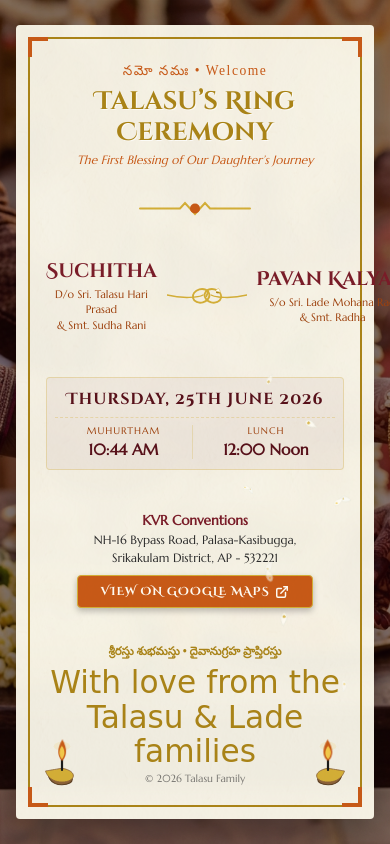
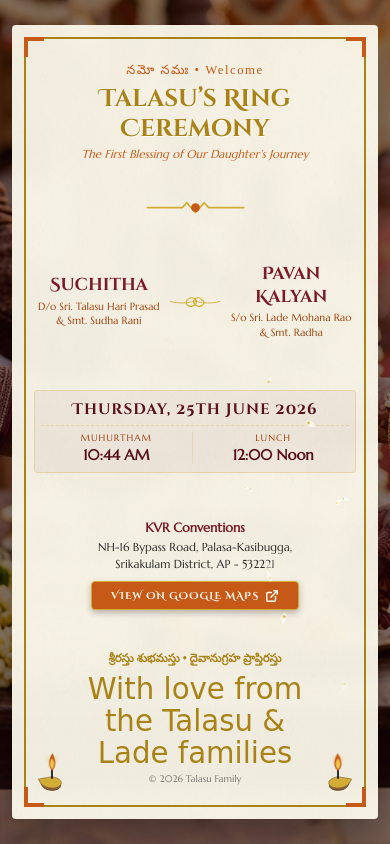
Before and after one commit to SAKETHTALASU08/Suchi_Pavan, a plain HTML site: page index.html in a window 390 px wide. Drawn offline with Linux system fonts and the light colour scheme; a web font is replaced by a local one.

Commit message:
Fix right border overflow on standard mobile screens by scaling down rings connector and padding under 768px

```diff
--- a/styles.css
+++ b/styles.css
@@ -165,7 +165,7 @@ html, body {
 .hero-pre-title {
   font-family: var(--font-telugu);
   color: var(--burnt-orange);
-  font-size: clamp(0.85rem, 2.5vw, 1rem); /* Fluid scaling */
+  font-size: 1rem;
   letter-spacing: 1.5px;
   margin-bottom: 0.15rem;
 }
@@ -173,7 +173,7 @@ html, body {
 .hero-title {
   font-family: var(--font-title);
   color: var(--gold-dark);
-  font-size: clamp(1.5rem, 6.5vw, 1.95rem); /* Fluid scaling */
+  font-size: 1.95rem; /* Desktop size */
   line-height: 1.25;
   margin: 0.2rem 0;
   font-weight: 700;
@@ -183,7 +183,7 @@ html, body {
 .hero-subtitle {
   font-family: var(--font-serif);
   color: var(--burnt-orange);
-  font-size: clamp(0.75rem, 2.5vw, 0.88rem); /* Fluid scaling */
+  font-size: 0.88rem;
   font-style: italic;
   line-height: 1.35;
 }
@@ -216,16 +216,15 @@ html, body {
 .couple-name {
   font-family: var(--font-title);
   color: var(--maroon-light);
-  font-size: clamp(1.15rem, 5vw, 1.4rem); /* Fluid scaling to prevent name wrapping */
+  font-size: 1.4rem; /* Desktop names */
   font-weight: 700;
   margin-bottom: 0.2rem;
-  white-space: nowrap; /* Prevent names breaking into two lines */
 }
 
 .couple-relation {
   font-family: var(--font-serif);
   color: var(--burnt-orange-dark);
-  font-size: clamp(0.68rem, 2.5vw, 0.78rem); /* Fluid scaling */
+  font-size: 0.78rem;
   line-height: 1.4;
 }
 
@@ -253,7 +252,7 @@ html, body {
 
 .details-date {
   font-family: var(--font-title);
-  font-size: clamp(1rem, 4vw, 1.15rem); /* Fluid scaling */
+  font-size: 1.15rem;
   color: var(--maroon);
   letter-spacing: 1px;
   border-bottom: 1px dashed rgba(212, 175, 55, 0.3);
@@ -278,7 +277,7 @@ html, body {
 }
 
 .details-item .label {
-  font-size: clamp(0.6rem, 2vw, 0.72rem); /* Fluid scaling */
+  font-size: 0.72rem;
   color: var(--burnt-orange-dark);
   letter-spacing: 1px;
   margin-bottom: 0.15rem;
@@ -286,7 +285,7 @@ html, body {
 
 .details-item .value {
   font-family: var(--font-serif);
-  font-size: clamp(0.95rem, 4vw, 1.15rem); /* Fluid scaling */
+  font-size: 1.15rem;
   color: var(--maroon);
   font-weight: 700;
 }
@@ -299,14 +298,14 @@ html, body {
 .venue-address {
   font-family: var(--font-body);
   color: var(--charcoal);
-  font-size: clamp(0.75rem, 2.5vw, 0.85rem); /* Fluid scaling */
+  font-size: 0.85rem;
   line-height: 1.5;
   margin-bottom: 0.5rem;
 }
 
 .venue-address strong {
   color: var(--maroon-light);
-  font-size: clamp(0.85rem, 2.8vw, 0.95rem); /* Fluid scaling */
+  font-size: 0.95rem;
 }
 
 .maps-btn {
@@ -343,7 +342,7 @@ html, body {
 .telugu-blessing {
   font-family: var(--font-telugu);
   color: var(--gold-dark);
-  font-size: clamp(0.72rem, 2.8vw, 0.88rem); /* Fluid scaling */
+  font-size: 0.88rem;
   margin-bottom: 0.3rem;
   font-weight: 600;
   white-space: nowrap;
@@ -352,7 +351,7 @@ html, body {
 .footer-note {
   font-family: var(--font-script);
   color: var(--gold-dark);
-  font-size: clamp(1.7rem, 8vw, 2.3rem); /* Fluid scaling */
+  font-size: 2.3rem;
   line-height: 1.1; /* Improved line spacing to prevent overlaps */
   margin-bottom: 0.2rem;
 }
@@ -449,10 +448,121 @@ html, body {
   }
 }
 
-/* Narrow mobile viewport layout overrides (e.g. Screen Width <= 360px like iPhone SE) */
-@media (max-width: 360px) {
+/* ==========================================
+   MOBILE MEDIA QUERY OVERRIDES (Screen width <= 768px)
+   Prevents overflows and gold border clipping on ALL standard mobile screens
+   ========================================== */
+@media (max-width: 768px) {
   .viewport-container {
-    padding: 0.5rem; /* Give card more horizontal room */
+    padding: 0.75rem; /* Give card more horizontal room */
+  }
+
+  .card-inner-border {
+    padding: 1.25rem 0.5rem; /* Reduced horizontal padding to prevent text overflow */
+  }
+
+  .hero-pre-title {
+    font-size: clamp(0.8rem, 2.5vw, 0.95rem);
+  }
+
+  .hero-title {
+    font-size: clamp(1.4rem, 6.2vw, 1.7rem); /* Prevent title clip */
+  }
+
+  .hero-subtitle {
+    font-size: clamp(0.72rem, 2.3vw, 0.8rem);
+  }
+
+  .divider-gold svg {
+    max-width: 105px; /* Scale down divider */
+  }
+
+  .couple-section {
+    gap: 0.4rem;
+  }
+
+  .couple-name {
+    font-size: clamp(1.08rem, 4.3vw, 1.22rem); /* Dynamic fluid clamp for names */
+  }
+
+  .couple-relation {
+    font-size: clamp(0.65rem, 2.2vw, 0.72rem);
+  }
+
+  .rings-connector {
+    width: 50px; /* Crucial sizing down from 80px to free up name space */
+  }
+
+  .rings-connector svg {
+    max-width: 50px;
+  }
+
+  .details-section {
+    padding: 0.5rem 0.35rem;
+  }
+
+  .details-date {
+    font-size: clamp(0.95rem, 3.8vw, 1.05rem);
+    padding-bottom: 0.35rem;
+    margin-bottom: 0.35rem;
+  }
+
+  .details-item .value {
+    font-size: clamp(0.9rem, 3.8vw, 1.05rem);
+  }
+
+  .details-item .label {
+    font-size: clamp(0.58rem, 1.8vw, 0.65rem);
+  }
+
+  .venue-address {
+    font-size: clamp(0.72rem, 2.3vw, 0.78rem);
+  }
+
+  .venue-address strong {
+    font-size: clamp(0.8rem, 2.5vw, 0.88rem);
+  }
+
+  .maps-btn {
+    padding: 0.4rem 1.2rem;
+    font-size: clamp(0.62rem, 1.8vw, 0.68rem);
+  }
+
+  .card-footer {
+    max-width: 250px; /* Tight footer bounds to prevent lamp overlaps */
+  }
+
+  .telugu-blessing {
+    font-size: clamp(0.72rem, 2.3vw, 0.8rem);
+  }
+
+  .footer-note {
+    font-size: clamp(1.6rem, 7.5vw, 2.0rem);
+  }
+
+  .copyright {
+    font-size: 0.6rem;
+  }
+
+  .card-diya {
+    width: 36px; /* Scaled down diyas to stay within bounds */
+    height: 45px;
+    bottom: 8px;
+  }
+
+  .card-diya.left-diya {
+    left: 8px;
+  }
+
+  .card-diya.right-diya {
+    right: 8px;
+  }
+}
+
+/* Extra-narrow devices layout overrides (e.g. Screen Width <= 320px like iPhone SE) */
+@media (max-width: 320px) {
+  .viewport-container {
+    padding: 0.4rem;
   }
 
   .invitation-card {
@@ -460,33 +570,37 @@ html, body {
   }
 
   .card-inner-border {
-    padding: 1rem 0.5rem; /* Tighter margins to fit layout elements */
+    padding: 1rem 0.35rem;
   }
 
   .couple-section {
-    gap: 0.3rem;
+    gap: 0.25rem;
   }
 
   .rings-connector {
-    width: 52px; /* Scale down rings SVG container */
+    width: 42px;
+  }
+
+  .rings-connector svg {
+    max-width: 42px;
   }
 
   .card-diya {
-    width: 32px;
-    height: 40px;
+    width: 30px;
+    height: 38px;
     bottom: 6px;
   }
 
   .card-diya.left-diya {
-    left: 6px;
+    left: 4px;
   }
 
   .card-diya.right-diya {
-    right: 6px;
+    right: 4px;
   }
 
   .card-footer {
-    max-width: 230px; /* Restrict footer further to prevent overlays */
+    max-width: 220px;
   }
 }
 
@@ -506,7 +620,7 @@ html, body {
   }
 
   .hero-title {
-    font-size: 1.4rem;
+    font-size: 1.35rem;
   }
 
   .hero-subtitle {
@@ -523,7 +637,7 @@ html, body {
   }
 
   .couple-name {
-    font-size: 1.1rem;
+    font-size: 1.05rem;
   }
 
   .couple-relation {
@@ -532,8 +646,8 @@ html, body {
   }
 
   .rings-connector svg {
-    width: 50px;
-    height: 25px;
+    width: 45px;
+    height: 22px;
   }
 
   .details-section {
@@ -570,7 +684,7 @@ html, body {
   }
 
   .card-footer {
-    max-width: 250px;
+    max-width: 240px;
   }
 
   .telugu-blessing {
```
